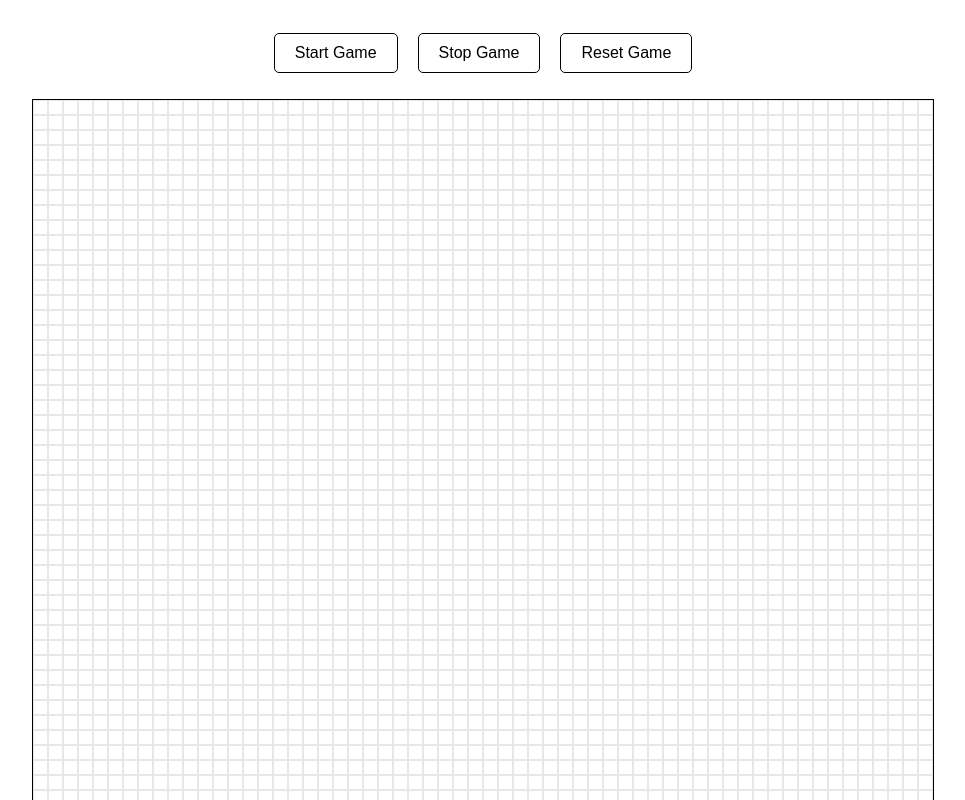
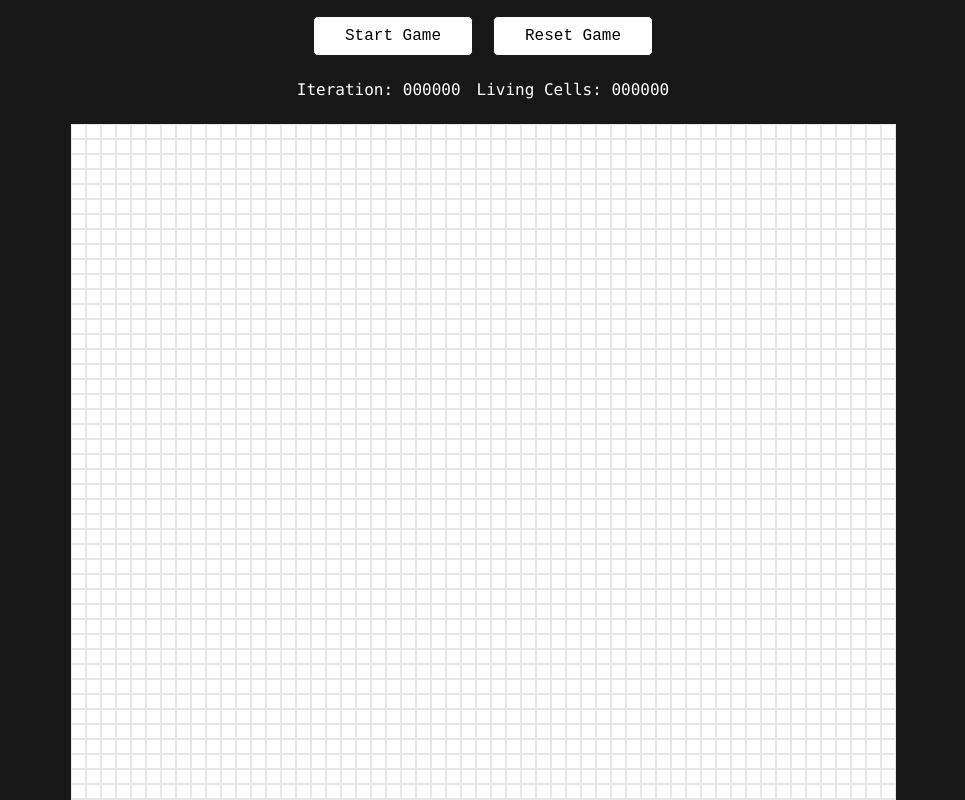
Before and after one commit to patrick-rush/game-of-life, an Angular app: page / in a window 1280 px wide. Shown: the top 800 px of the page, without its empty margins (157-1122 px from the left). Built offline with nearby package versions, Linux system fonts and the light colour scheme.

Commit message:
Add all basic functionality and color behaviors

```diff
--- a/src/app/app.component.css
+++ b/src/app/app.component.css
@@ -0,0 +1,15 @@
+:host {
+    font-family: "Fira Code", "Fira Mono", Consolas, monospace, "Apple Color Emoji", "Segoe UI Emoji", "Segoe UI Symbol";
+
+    box-sizing: border-box;
+    -webkit-font-smoothing: antialiased;
+    -moz-osx-font-smoothing: grayscale;
+}
+
+.main {
+    display: flex;
+    justify-content: center;
+    align-items: center;
+    height: 100vh;
+    background-color: #171717;
+}
--- /dev/null
+++ b/src/app/color-cell.pipe.ts
@@ -0,0 +1,13 @@
+import { Pipe, PipeTransform } from '@angular/core';
+
+@Pipe({
+  name: 'colorCell',
+  standalone: true,
+})
+export class ColorCellPipe implements PipeTransform {
+  transform(inputNumber: number): string {
+    const clampedInput = Math.max(0, Math.min(500, inputNumber));
+    const hue = (clampedInput / 500) * 270;
+    return `hsl(${hue}, 50%, 50%)`;
+  }
+}
--- a/src/app/game/game.component.css
+++ b/src/app/game/game.component.css
@@ -0,0 +1,70 @@
+
+.game {
+    display: flex;
+    flex-direction: column;
+    justify-content: space-around;
+    align-items: center;
+    height: 100vh;
+    width: 100%;
+}
+
+button {
+    height: 40px;
+    width: 10rem;
+    padding: 10px 20px;
+    margin: 0 10px;
+    font-family: monospace;
+    font-size: 16px;
+    background-color: #ffffff;
+    border: 1px solid #171717;
+    border-radius: 5px;
+    cursor: pointer;
+}
+
+button:hover {
+    background-color: #171717;
+    color: #ffffff;
+    border: 1px solid #ffffff;
+}
+
+.controls {
+    display: flex;
+    justify-content: center;
+    align-items: center;
+    padding-top: 1rem;
+}
+
+.details {
+    display: flex;
+    justify-content: space-around;
+    align-items: center;
+    font-size: 16px;
+    margin: 1rem;
+    color: #ffffff;
+
+    span {
+        margin: .5rem;
+    }
+}
+
+.board {
+    display: flex;
+    width: auto;
+    height: auto;
+    border: 1px solid #171717;
+}
+
+.cell {
+    width: 13px;
+    height: 13px;
+    border: 0.5px solid #e7e7e7;
+    background-color: #ffffff;
+}
+
+.dark {
+    background-color: #171717;
+}
+
+.light {
+    background-color: #ffffff;
+}
--- a/src/app/game/game.component.html
+++ b/src/app/game/game.component.html
@@ -1,69 +1,43 @@
-<style>
-  .game {
-    display: flex;
-    flex-direction: column;
-    justify-content: center;
-    align-items: center;
+<div class="game">
+  <div>
+    <div class="controls">
+      @if (running) {
+      <button (click)="stopGame()">Stop Game</button>
+      } @else {
+      <button (click)="startGame()">Start Game</button>
       }
-
-  button {
-    height: 40px;
-    width: auto;
-    padding: 10px 20px;
-    margin: 0 10px;
-    font-size: 16px;
-    background-color: #ffffff;
-    border: 1px solid #000000;
-    border-radius: 5px;
-    cursor: pointer;
-  }
-
-  .controls {
-    display: flex;
-    justify-content: center;
-    align-items: center;
-    margin-top: 2%;
-    margin-bottom: 2%;
-  }
-
-  .board {
-    display: flex;
-    width: auto;
-    height: auto;
-    border: 1px solid #000000;
-  }
-
-  .cell {
-    width: 13px;
-    height: 13px;
-    border: 0.5px solid #e7e7e7;
-  }
-
-  .dark {
-    background-color: #000000;
-  }
-
-  .light {
-    background-color: #ffffff;
-  }
-</style>
-
-<div class="game">
-  <div class="controls">
-    <button (click)="startGame()">Start Game</button>
-    <button (click)="stopGame()">Stop Game</button>
       <button (click)="resetGame()">Reset Game</button>
     </div>
+    <div class="details">
+      <span>Iteration: {{ this.iteration.toString().padStart(6, "0") }}</span>
+      <span
+        >Living Cells: {{ this.livingCells.toString().padStart(6, "0") }}</span
+      >
+    </div>
+  </div>
+  <div>
     <div class="board">
       <div *ngFor="let row of board; let rowIndex = index">
         <div *ngFor="let cell of row; let columnIndex = index">
           <div
+            *ngIf="!boardMap.get(rowIndex)?.get(columnIndex)?.[0]"
+            class="cell light"
+            (click)="flipCell(rowIndex, columnIndex)"
+          ></div>
+          <div
+            *ngIf="boardMap.get(rowIndex)?.get(columnIndex)?.[0] && !running"
+            class="cell dark"
+            (click)="flipCell(rowIndex, columnIndex)"
+          ></div>
+          <div
+            *ngIf="boardMap.get(rowIndex)?.get(columnIndex)?.[0] && running"
             class="cell"
-          [ngClass]="{ light: board[rowIndex][columnIndex][0] }"
-          [ngClass]="{ dark: !board[rowIndex][columnIndex][0] }"
+            [ngStyle]="{ 'background-color': livingCells | colorCell }"
             (click)="flipCell(rowIndex, columnIndex)"
           ></div>
         </div>
       </div>
     </div>
   </div>
+  <div></div>
+</div>
--- a/src/app/game/game.component.ts
+++ b/src/app/game/game.component.ts
@@ -1,78 +1,132 @@
-import { CommonModule, NgFor } from '@angular/common';
+import {
+  CommonModule,
+  NgFor,
+  NgIf,
+  NgStyle,
+  NgTemplateOutlet,
+} from '@angular/common';
 import { ChangeDetectorRef, Component } from '@angular/core';
-
-type Binary = 0 | 1;
+import { ColorCellPipe } from '../color-cell.pipe';
 
 @Component({
   selector: 'app-game',
   standalone: true,
-  imports: [NgFor, CommonModule],
+  imports: [
+    ColorCellPipe,
+    CommonModule,
+    NgFor,
+    NgIf,
+    NgStyle,
+    NgTemplateOutlet,
+  ],
   templateUrl: './game.component.html',
   styleUrl: './game.component.css',
 })
 export class GameComponent {
   intervalId: number | null = null;
-  // board: Binary[][] = Array(60).fill(Array(60).fill(0));
-  board: [Boolean][][] = [];
-  boardMap: Map<number, Map<number, [Boolean]>> = new Map();
-  private readonly interval;
+  private readonly interval: number = 100;
+  private readonly boardSize: number = 55;
+  running: boolean = false;
+  iteration: number = 0;
+  livingCells: number = 0;
+  board: [boolean][][];
+  boardMap: Map<number, Map<number, [boolean]>>;
 
   constructor(private ref: ChangeDetectorRef) {
-    this.interval = 1000;
-    this.generateBoard();
+    const [newBoard, newBoardMap] = this.generateBoard();
+    this.board = newBoard;
+    this.boardMap = newBoardMap;
   }
 
-  generateBoard() {
-    for (let i = 0; i < 60; i++) {
-      const row: [Boolean][] = [];
-      const rowMap = new Map<number, [Boolean]>();
-      for (let j = 0; j < 60; j++) {
-        const cell: [Boolean] = [true];
+  generateBoard(): [[boolean][][], Map<number, Map<number, [boolean]>>] {
+    const newBoard: [boolean][][] = [];
+    const newBoardMap: Map<number, Map<number, [boolean]>> = new Map();
+    for (let i = 0; i < this.boardSize; i++) {
+      const row: [boolean][] = [];
+      const rowMap = new Map<number, [boolean]>();
+      for (let j = 0; j < this.boardSize; j++) {
+        const cell: [boolean] = [false];
         rowMap.set(j, cell);
         row.push(cell);
       }
-      this.boardMap.set(i, rowMap);
-      this.board.push(row);
+      newBoardMap.set(i, rowMap);
+      newBoard.push(row);
     }
+    return [newBoard, newBoardMap];
   }
 
   startGame() {
     this.intervalId = window.setInterval(this.runGame, this.interval);
-    console.log('Game started');
+    this.running = true;
+    console.log('game started');
   }
 
   stopGame() {
     if (!this.intervalId) return;
     window.clearInterval(this.intervalId);
-    console.log('Game stopped');
+    this.running = false;
+    console.log('game stopped');
   }
 
   resetGame() {
-    console.log('Game reset');
+    this.stopGame();
+    this.iteration = 0;
+    this.livingCells = 0;
+    this.board = [];
+    const [newBoard, newBoardMap] = this.generateBoard();
+    this.board = newBoard;
+    this.boardMap = newBoardMap;
+    console.log('game reset');
   }
 
-  private runGame() {
-    console.log('Game running');
-  }
+  runGame = () => {
+    console.log('game running');
+    this.iteration++;
+    let newCellCount = 0;
+    const [newBoard, newBoardMap] = this.generateBoard();
+    let gameOver = true;
+    this.board.forEach((row, i) => {
+      row.forEach((cell, j) => {
+        const newCell = newBoardMap.get(i)?.get(j)!;
+        const neighbors = this.getLiveNeighborCount(i, j);
+        if (cell[0]) {
+          gameOver = false;
+          if (neighbors < 2 || neighbors > 3) {
+            newCell[0] = false;
+          } else {
+            newCell[0] = true;
+          }
+        } else {
+          if (neighbors === 3) {
+            newCell[0] = true;
+          }
+        }
+        if (newCell[0]) newCellCount++;
+      });
+    });
+    if (gameOver || this.iteration === 999999) this.stopGame();
+    this.livingCells = newCellCount;
+    this.board = newBoard;
+    this.boardMap = newBoardMap;
+  };
 
   flipCell(row: number, col: number) {
     const cell = this.boardMap.get(row)?.get(col);
     if (cell === undefined) return;
-    console.log('before', cell[0]);
-    console.log('ref', this.boardMap.get(row)?.get(col));
-    console.log('arr ref', this.board[row][col]);
     cell[0] = !cell[0];
-    console.log('after', cell[0]);
-    console.log('ref', this.boardMap.get(row)?.get(col));
-    console.log('arr ref', this.board[row][col]);
     this.ref.detectChanges();
-    console.log('Cell flipped');
   }
 
-  /**
-   * Rules:
-   *  Birth:    An empty, or “dead,” cell with precisely three “live” neighbors (full cells) becomes live.
-   *  Death:    A live cell with zero or one neighbors dies of isolation; a live cell with four or more neighbors dies of overcrowding.
-   *  Survival: A live cell with two or three neighbors remains alive.
-   */
+  getLiveNeighborCount(row: number, col: number): number {
+    let liveNeighbors: number = 0;
+    for (let r = row - 1; r <= row + 1; r++) {
+      for (let c = col - 1; c <= col + 1; c++) {
+        if (r === row && c === col) continue;
+        if (r >= 0 && r < this.boardSize && c >= 0 && c < this.boardSize) {
+          if (this.boardMap.get(r)?.get(c)?.[0]) liveNeighbors++;
+        }
+      }
+    }
+    return liveNeighbors;
+  }
 }
--- a/src/styles.css
+++ b/src/styles.css
@@ -1 +1,6 @@
 /* You can add global styles to this file, and also import other style files */
+body {
+    display: block;
+    background-color: #171717;
+    margin: 0;
+}
```
Also changed, not shown: 1 other file (tests, documents, lock files or other folders). Lines whose indentation alone changed are shown as unchanged.
